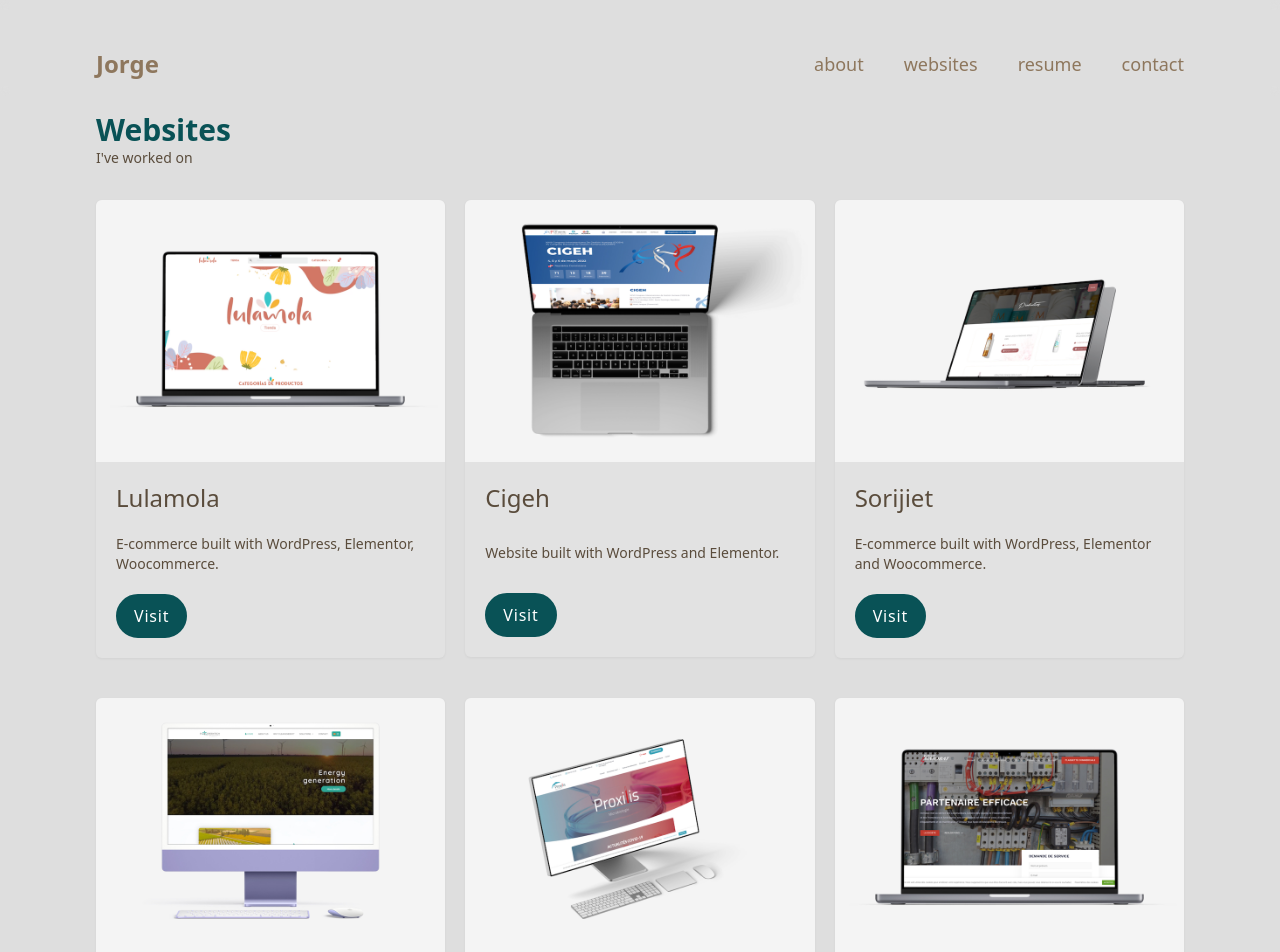
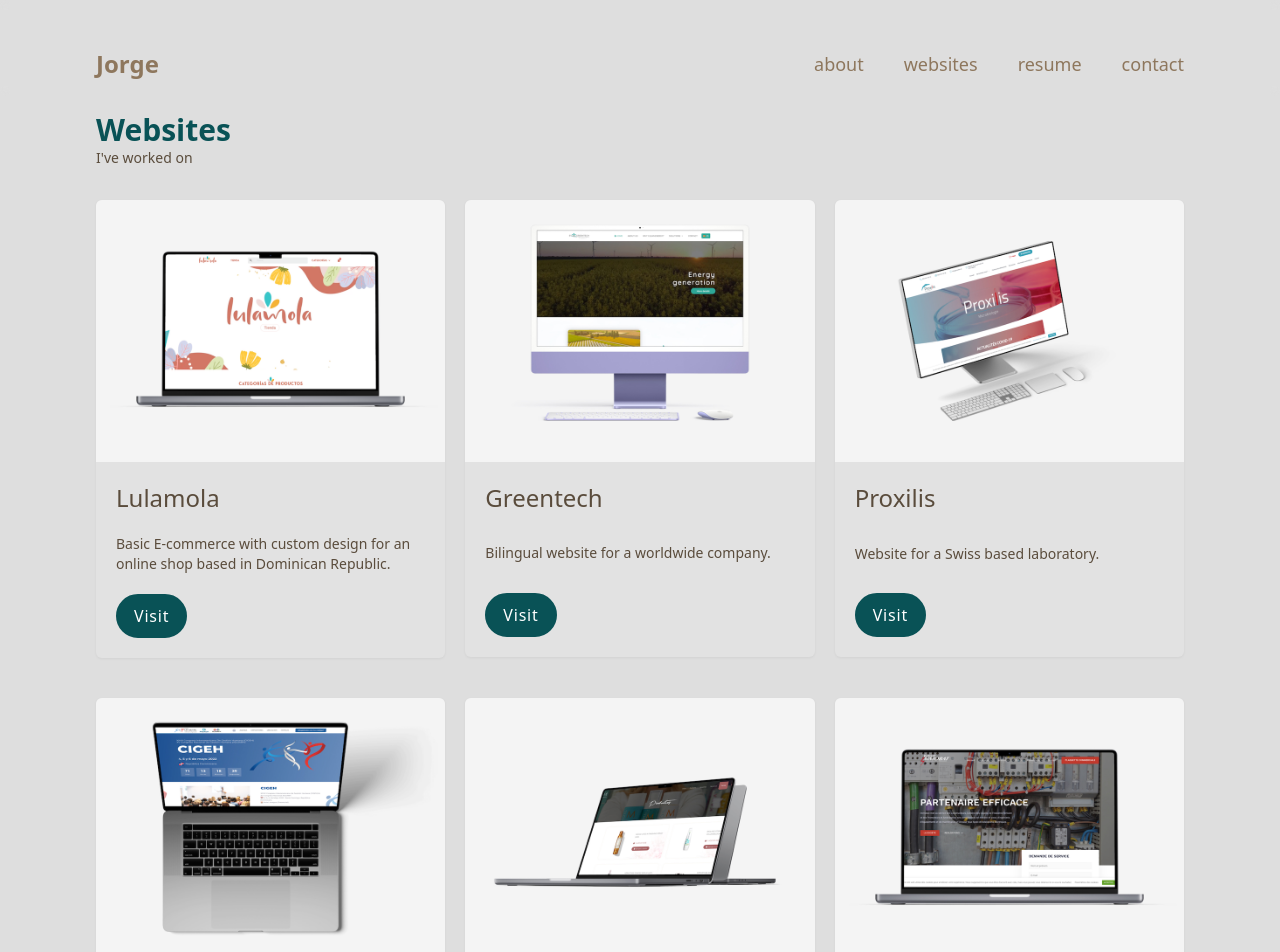
Before and after one commit to jasselmar/jasselmar, a Next.js app: page /websites in a window 1280 px wide. Shown: the top 952 px of the page. Built offline with nearby package versions, Linux system fonts and the light colour scheme.

Commit message:
Description update

```diff
--- a/pages/index.tsx
+++ b/pages/index.tsx
@@ -193,7 +193,7 @@ export default function Home() {
                   </h3>
 
                   <p className=" my-6 text-sm text-darkbrown ">
-                    E-commerce built with WordPress, Elementor, Woocommerce.
+                    Basic E-commerce with custom design.
                   </p>
                 </div>
                 <div className=" ">
@@ -217,7 +217,7 @@ export default function Home() {
                   </h3>
 
                   <p className=" my-6 text-sm text-darkbrown ">
-                    Website built with WordPress and Elementor.
+                    Landing page for an event.
                   </p>
                 </div>
                 <div className=" ">
--- a/pages/websites.js
+++ b/pages/websites.js
@@ -22,37 +22,37 @@ export default function Websites() {
             image="/images/website-lulamola.png"
             url="https://www.lulamola.com"
             name="Lulamola"
-            description="E-commerce built with WordPress, Elementor, Woocommerce."
+            description="Basic E-commerce with custom design for an online shop based in Dominican Republic."
+          />
+          <WebsitesCard
+            image="/images/website-greentech.jpg"
+            url="https://ev-greentech.com/"
+            name="Greentech"
+            description="Bilingual website for a worldwide company."
+          />
+          <WebsitesCard
+            image="/images/website-proxilis.jpg"
+            url="https://proxilis.ch/"
+            name="Proxilis"
+            description="Website for a Swiss based laboratory."
           />
           <WebsitesCard
             image="/images/website-cigeh.jpg"
             url="https://cigeh.adoarh.org/"
             name="Cigeh"
-            description="Website built with WordPress and Elementor."
+            description="Landing page for an event in Dominican Republic."
           />
           <WebsitesCard
             image="/images/website-sorijiet.jpg"
             url="https://sorijiet.com/"
             name="Sorijiet"
-            description="E-commerce built with WordPress, Elementor and Woocommerce."
-          />
-          <WebsitesCard
-            image="/images/website-greentech.jpg"
-            url="https://ev-greentech.com/"
-            name="Greentech"
-            description="Website built with WordPress, Elementor and Woocommerce."
-          />
-          <WebsitesCard
-            image="/images/website-proxilis.jpg"
-            url="https://proxilis.ch/"
-            name="Proxilis"
-            description="Website built with WordPress and Elementor."
+            description="Basic E-commerce with custom design for a beauty salon in Dominican Republic."
           />
           <WebsitesCard
             image="/images/website-immobat.jpg"
             url="https://immobat-elec.fr/"
             name="Immobat"
-            description="Website built with WordPress and Elementor."
+            description="Website for a french company."
           />
         </main>
 
```
